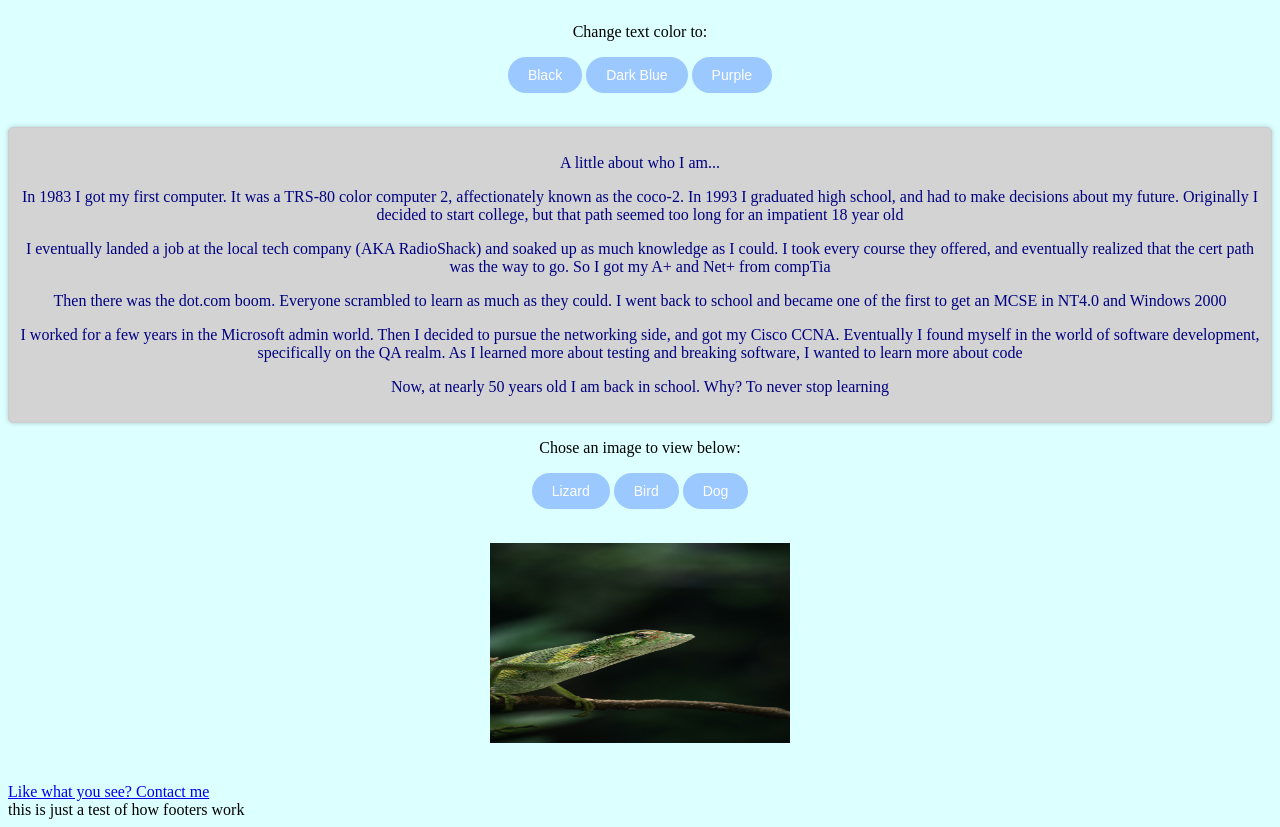
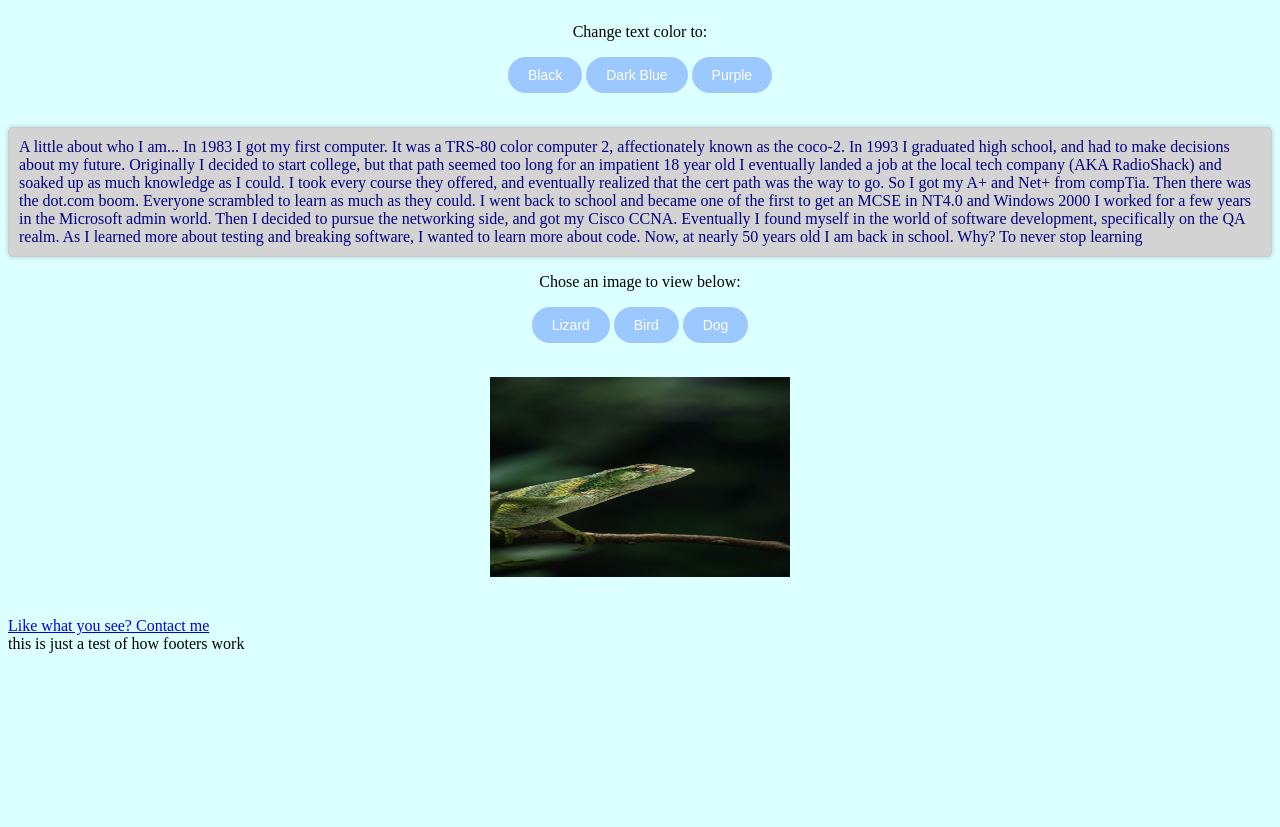
Before and after one commit to DanielChesla/daniel_website, a plain HTML site: page index.htm in a window 1280 px wide. Shown: the part 1160-1987 px from the top of the page. After the commit the page ends 1821 px from the top, so only its background shows below. Drawn offline with Linux system fonts and the light colour scheme.

Commit message:
Update index.htm

```diff
--- a/index.htm
+++ b/index.htm
@@ -94,18 +94,17 @@
 
 
 <article>
-<p>A little about who I am...</p>
+A little about who I am...
 
-<p>In 1983 I got my first computer.  It was a TRS-80 color computer 2, affectionately known as the coco-2.  In 1993 I graduated high school, and had to make decisions about my future.  Originally I decided to start college, but that path seemed too long for an impatient
-    18 year old </p>
+In 1983 I got my first computer.  It was a TRS-80 color computer 2, affectionately known as the coco-2.  In 1993 I graduated high school, and had to make decisions about my future.  Originally I decided to start college, but that path seemed too long for an impatient 18 year old
 
-<p>I eventually landed a job at the local tech company (AKA RadioShack) and soaked up as much knowledge as I could.  I took every course they offered, and eventually realized that the cert path was the way to go.  So I got my A+ and Net+ from compTia </p>
+I eventually landed a job at the local tech company (AKA RadioShack) and soaked up as much knowledge as I could.  I took every course they offered, and eventually realized that the cert path was the way to go.  So I got my A+ and Net+ from compTia.
 
-<p>Then there was the dot.com boom. Everyone scrambled to learn as much as they could.  I went back to school and became one of the first to get an MCSE in NT4.0 and Windows 2000</p>
+Then there was the dot.com boom. Everyone scrambled to learn as much as they could.  I went back to school and became one of the first to get an MCSE in NT4.0 and Windows 2000
 
-<p>I worked for a few years in the Microsoft admin world.  Then I decided to pursue the networking side, and got my Cisco CCNA.  Eventually I found myself in the world of software development, specifically on the QA realm.  As I learned more about testing and breaking software, I wanted to learn more about code </p>
+I worked for a few years in the Microsoft admin world.  Then I decided to pursue the networking side, and got my Cisco CCNA.  Eventually I found myself in the world of software development, specifically on the QA realm.  As I learned more about testing and breaking software, I wanted to learn more about code.
 
-    <p>Now, at nearly 50 years old I am back in school.  Why?  To never stop learning</p>
+Now, at nearly 50 years old I am back in school.  Why?  To never stop learning
 </article>
 
         <p>Chose an image to view below:     </p>
```
